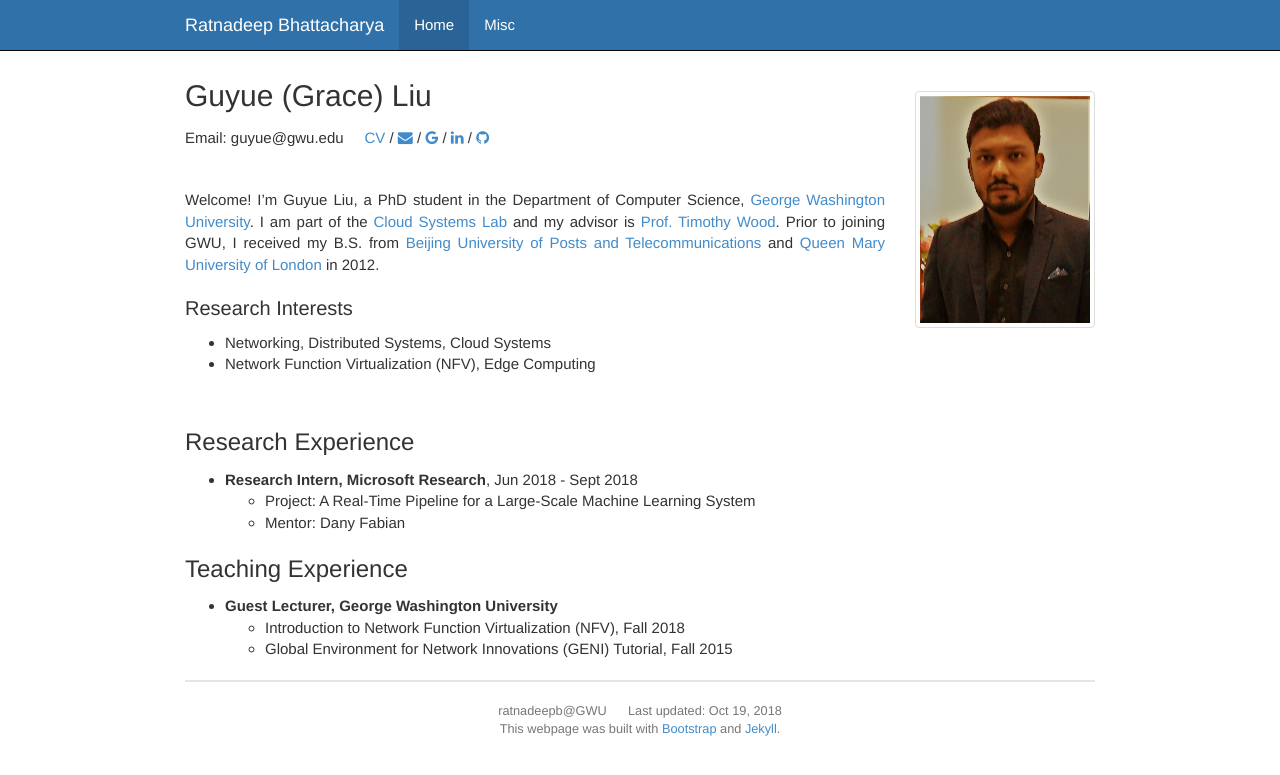
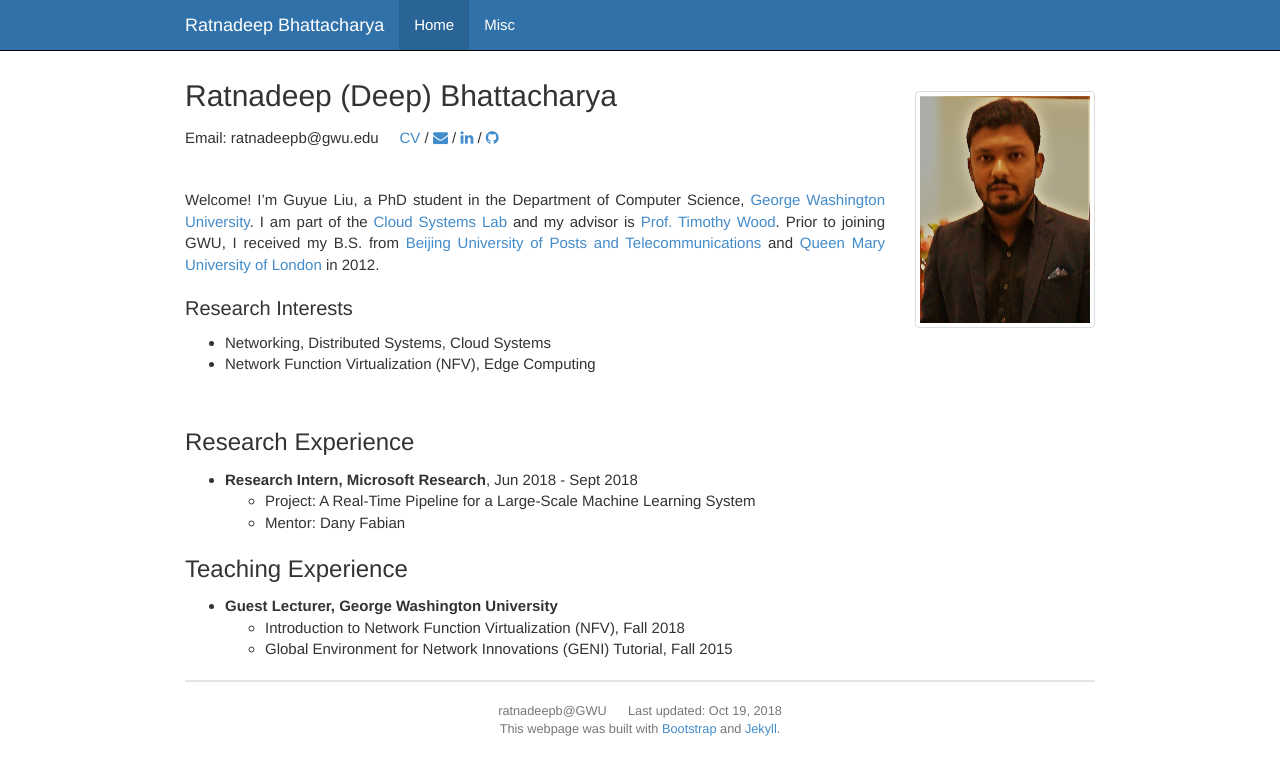
Before and after one commit to ratnadeepb/ratnadeepb.github.io, a Jekyll site: the page index.html, which Jekyll copies as it is, in a window 1280 px wide. Shown: the top 775 px of the page. Built offline with Jekyll 4.4.1, drawn with Linux system fonts in a browser that asks for light colours; nearby versions of some CDN libraries.

Commit message:
style adjustment

```diff
--- a/index.html
+++ b/index.html
@@ -78,22 +78,19 @@
 
 <p><img src="static/info/profile.jpg" class="img-thumbnail" width="180px" style="float:right; margin-left:30px; margin-top:35px; margin-bottom:10px;" /></p>
 
-<h1 id="guyue-grace-liu">Guyue (Grace) Liu</h1>
+<h1 id="ratnadee-bhattacharya">Ratnadeep (Deep) Bhattacharya</h1>
 <div class="social">
   <p>
-    Email: guyue@gwu.edu &nbsp;&nbsp;&nbsp;
-    <a href="../static/info/grace-liu-cv.pdf">CV</a>
+    Email: ratnadeepb@gwu.edu &nbsp;&nbsp;&nbsp;
+    <a href="../static/info/RatnadeepBhattacharya.pdf">CV</a>
 
-        / <a href="mailto:guyue.liu@gmail.com"><i class="fa fa-envelope"></i></a>
+        / <a href="mailto:ratnadeep.bhattacharya1983@gmail.com"><i class="fa fa-envelope"></i></a>
 
 
-		 / <a href="https://scholar.google.com/citations?user=9NPX8KMAAAAJ"><i class="fa fa-google"></i></a>
+        / <a href="http://linkedin.com/in/ratnadeep-bhattacharya-354b6110"><i class="fa fa-linkedin"></i></a>
 
 
-        / <a href="http://linkedin.com/in/graceliugw"><i class="fa fa-linkedin"></i></a>
-
-
-	     / <a href="http://github.com/Grace-Liu"><i class="fa fa-github"></i></a>
+	     / <a href="http://github.com/ratnadeepb"><i class="fa fa-github"></i></a>
 
   </p>
 </div>
```
